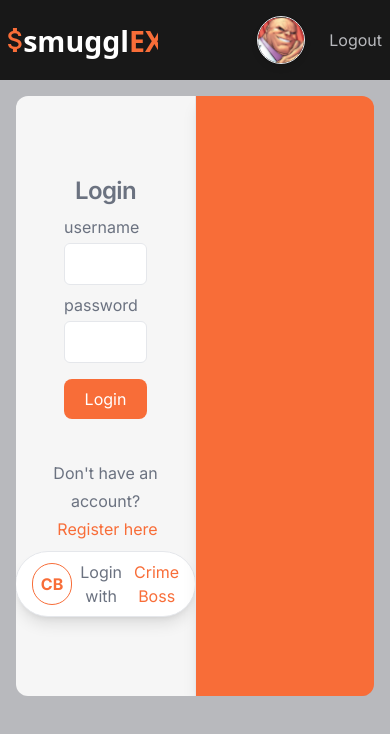
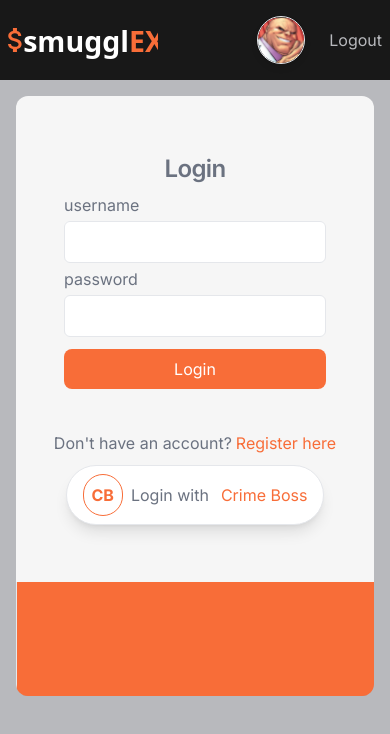
Before and after one commit to paulorf87/smugglex, a Next.js app: page /login in a window 390 px wide. Shown: the top 734 px of the page. Built offline with nearby package versions, Linux system fonts and the light colour scheme.

Commit message:
form validation included

```diff
--- a/app/components/login-form/login-form.tsx
+++ b/app/components/login-form/login-form.tsx
@@ -1,26 +1,62 @@
 "use client"
 
 import { HeadingMD, Paragraph } from "../typography/typography"
-import LoginInput from "./login-input"
 import Button from "../button/button"
 import Link from "next/link"
+import {z} from "zod"
+import { SubmitHandler, useForm } from "react-hook-form"
+import {zodResolver} from "@hookform/resolvers/zod"
+import { useRouter } from "next/navigation"
+
+
+const formSchema = z.object({
+    username: z.string().min(3,{
+        message: "Username must be at least 3 characters long"
+    }),
+    password: z.string().min(8,{
+        message: "Password must be at least 8 characters long"
+    })
+});
+
+type FormSchemaType = z.infer<typeof formSchema>;
 
 
 export default function LoginForm(){
+    const router = useRouter();
 
-    function handleClick(){
-        console.log("Submitted");
+    const {register, handleSubmit, formState: {errors}} = useForm<FormSchemaType>({
+        resolver: zodResolver(formSchema)
+    })
+
+    const onSubmit: SubmitHandler<FormSchemaType> = (data) => {
+        console.log(data);
+        router.push("/");
     }
 
     return <div className="
     w-full
     text-center flex flex-col gap-2">
         <HeadingMD className="text-gray-500">Login</HeadingMD>
-        <LoginInput id="username"/>
-        <LoginInput id="password" type="password"/>
-        <div className="px-4">
-            <Button onClick={handleClick} type="submit">Login</Button>
-        </div>
+        <form onSubmit={handleSubmit(onSubmit)}>
+            <div className="flex flex-col gap-1 px-4">
+                <label className="text-gray-500 text-left" htmlFor="username">username</label>
+                <input type="text" id="username"
+                className="text-gray-500 p-2 rounded-md border outline-none"
+                {...register("username")}/>
+                <div className="text-red-500 text-left text-sm">{errors.username?.message}</div>
+            </div>
+
+            <div className="flex flex-col gap-1 px-4">
+                <label className="text-gray-500 text-left" htmlFor="password">password</label>
+                <input type="password" id="password"
+                className="text-gray-500 p-2 rounded-md border outline-none"
+                {...register("password")}/>
+                <div className="text-red-500 text-left text-sm">{errors.password?.message}</div>
+            </div>
+            <div className="px-4">
+                <Button type="submit">Login</Button>
+            </div>
+        </form>
         <Paragraph className="text-gray-500">Don't have an account?
             <span className="text-primary ml-1">
                 Register here
--- a/app/components/login-form/login-input.tsx
+++ /dev/null
@@ -1,7 +0,0 @@
-
-export default function LoginInput({id, type="text"}:{id:string, type?:string}){
-    return <div className="flex flex-col gap-1 px-4">
-            <label className="text-gray-500 text-left" htmlFor="username">{id}</label>
-            <input type={type} id={id} className="text-gray-500 p-2 rounded-md border outline-none"/>
-    </div>
-}
--- a/app/login/page.tsx
+++ b/app/login/page.tsx
@@ -3,7 +3,7 @@ import LoginForm from "../components/login-form/login-form"
 
 export default function LoginPage(){
     return <Container>
-        <div className="rounded-xl grid grid-cols-2 overflow-hidden
+        <div className="rounded-xl grid md:grid-cols-2 overflow-hidden
         h-[600px]">
             <div className="flex flex-col items-center
             px-8 lg:px-24
--- a/package.json
+++ b/package.json
@@ -9,6 +9,7 @@
     "lint": "next lint"
   },
   "dependencies": {
+    "@hookform/resolvers": "^3.1.1",
     "@types/node": "20.3.2",
     "@types/react": "18.2.14",
     "@types/react-dom": "18.2.6",
@@ -19,8 +20,10 @@
     "postcss": "8.4.24",
     "react": "18.2.0",
     "react-dom": "18.2.0",
+    "react-hook-form": "^7.45.0",
     "recharts": "^2.7.2",
     "tailwindcss": "3.3.2",
-    "typescript": "5.1.3"
+    "typescript": "5.1.3",
+    "zod": "^3.21.4"
   }
 }
```
Also changed, not shown: 1 other file (tests, documents, lock files or other folders).
